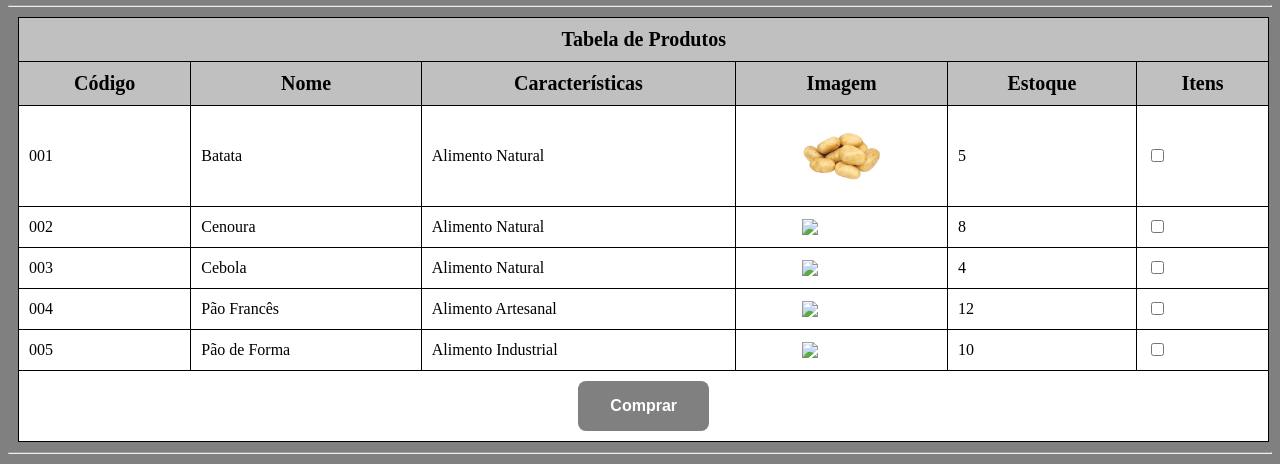
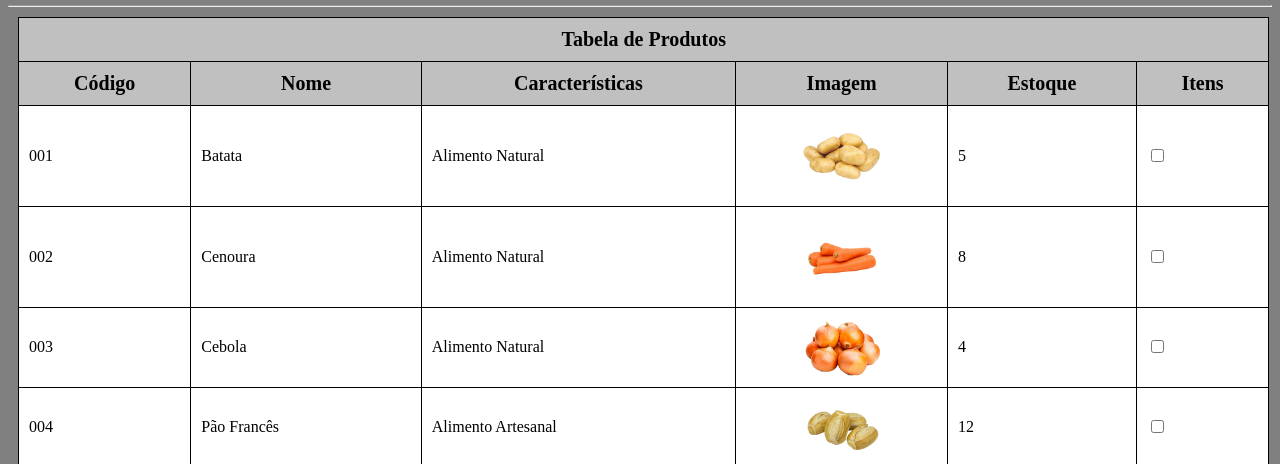
Before and after one commit to rekyz09/praticatabela, a plain HTML site: page index.html in a window 1280 px wide. Shown: the part 122-586 px from the top of the page. Drawn offline with Linux system fonts and the light colour scheme; the site is published under a folder, as on GitHub Pages, so addresses that start at the root find nothing.

Commit message:
Update index.html

```diff
--- a/index.html
+++ b/index.html
@@ -40,7 +40,7 @@
                 <td>002</td>
                 <td>Cenoura</td>
                 <td>Alimento Natural</td>
-                <td><img src="/imagens/cenoura.png"></td>
+                <td><img src="imagens/cenoura.png"></td>
                 <td>8</td>
                 <td><input type="checkbox" class="produto-checkbox" data-produto="Cenoura"></td>
             </tr>
@@ -48,7 +48,7 @@
                 <td>003</td>
                 <td>Cebola</td>
                 <td>Alimento Natural</td>
-                <td><img src="/imagens/cebola.png"></td>
+                <td><img src="imagens/cebola.png"></td>
                 <td>4</td>
                 <td><input type="checkbox" class="produto-checkbox" data-produto="Cebola"></td>
             </tr>
@@ -56,7 +56,7 @@
                 <td>004</td>
                 <td>Pão Francês</td>
                 <td>Alimento Artesanal</td>
-                <td><img src="/imagens/pao.png"></td>
+                <td><img src="imagens/pao.png"></td>
                 <td>12</td>
                 <td><input type="checkbox" class="produto-checkbox" data-produto="Pão Francês"></td>
             </tr>
@@ -64,7 +64,7 @@
                 <td>005</td>
                 <td>Pão de Forma</td>
                 <td>Alimento Industrial</td>
-                <td><img src="/imagens/paof.png"></td>
+                <td><img src="imagens/paof.png"></td>
                 <td>10</td>
                 <td><input type="checkbox" class="produto-checkbox" data-produto="Pão de Forma"></td>
             </tr>
```
